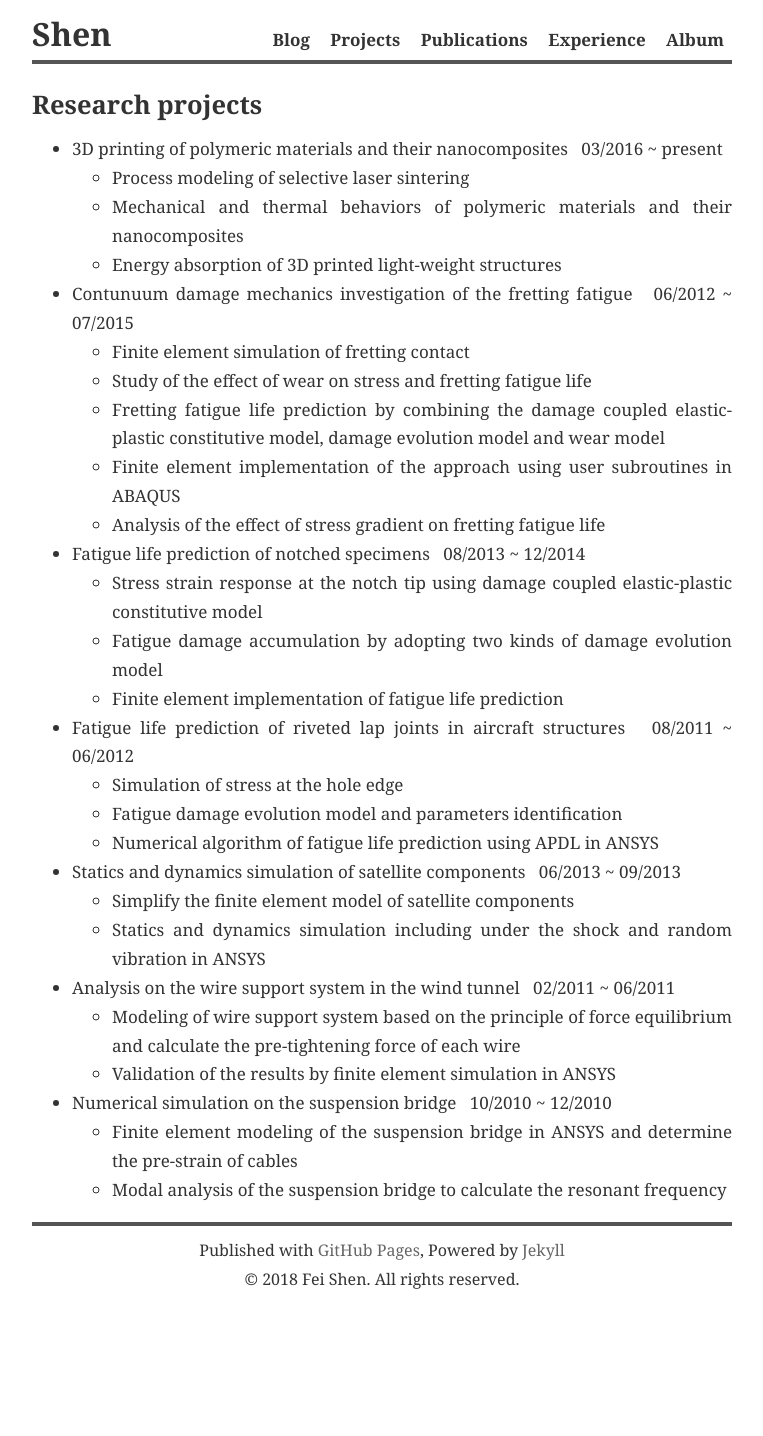
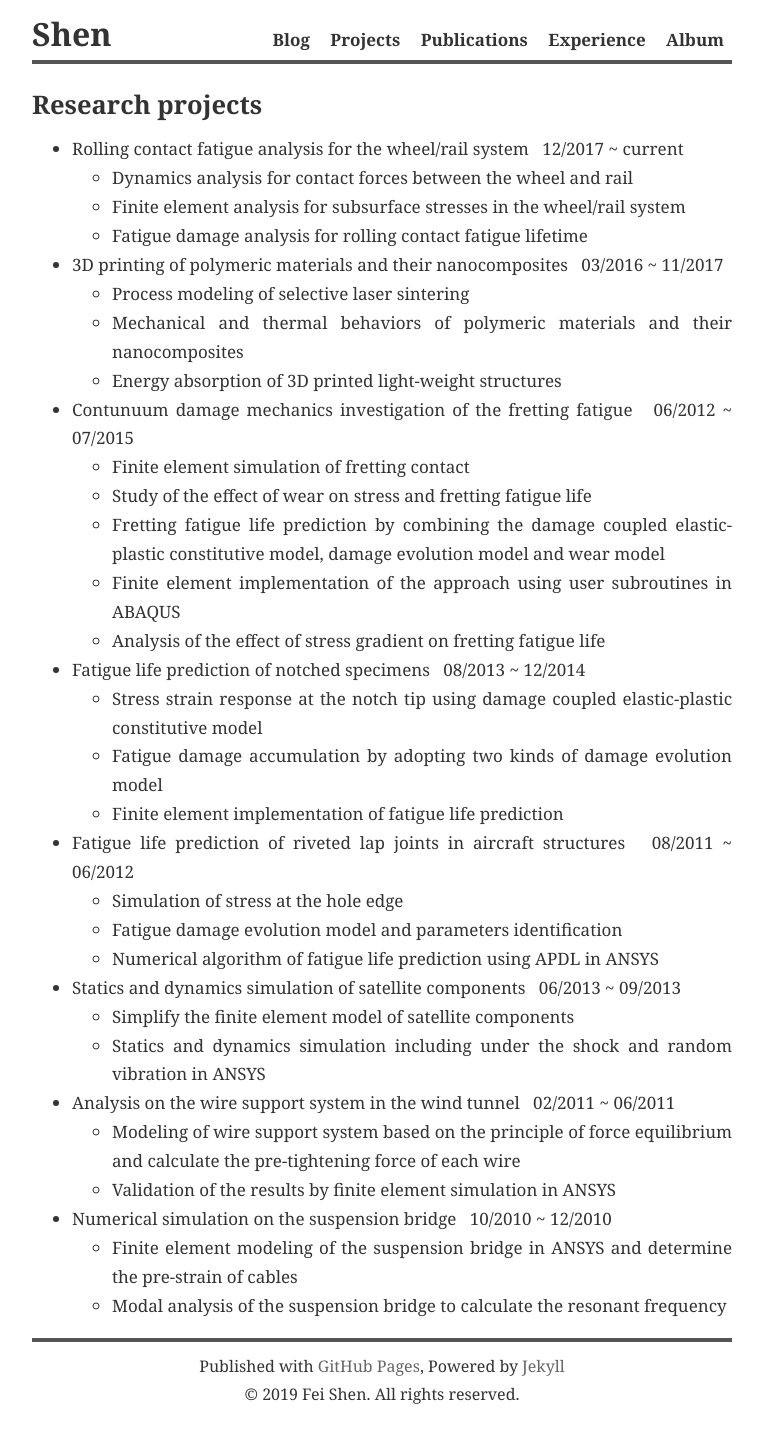
Before and after one commit to philshenfei/feishen, a Jekyll site: the page built from projects.md, in a window 1280 px wide. Shown: the whole page, without its empty margins (258-1021 px from the left). Built offline with Jekyll 4.4.1, drawn with Linux system fonts in a browser that asks for light colours; nearby versions of some CDN libraries; before the commit the page ends 1321 px from its top, so only the background shows below that.

Commit message:
Signed-off-by: philshenfei <philshenfei@gmail.com>

```diff
--- a/_includes/footer.html
+++ b/_includes/footer.html
@@ -1,6 +1,6 @@
 <footer>
   <div class="inner">
 	<div>Published with <a href="https://pages.github.com/">GitHub Pages</a>, Powered by <a href="http://jekyllrb.com">Jekyll</a></div>
-	<div>© 2018 Fei Shen. All rights reserved.</div>
+	<div>© 2019 Fei Shen. All rights reserved.</div>
   </div>
 </footer>
--- a/projects.md
+++ b/projects.md
@@ -5,7 +5,12 @@ title: Projects
 
 ## Research projects
 
-* 3D printing of polymeric materials and their nanocomposites &nbsp; 03/2016 ~ present
+* Rolling contact fatigue analysis for the wheel/rail system &nbsp; 12/2017 ~ current
+  - Dynamics analysis for contact forces between the wheel and rail
+  - Finite element analysis for subsurface stresses in the wheel/rail system
+  - Fatigue damage analysis for rolling contact fatigue lifetime
+
+* 3D printing of polymeric materials and their nanocomposites &nbsp; 03/2016 ~ 11/2017
   - Process modeling of selective laser sintering
   - Mechanical and thermal behaviors of polymeric materials and their nanocomposites
   - Energy absorption of 3D printed light-weight structures
```
